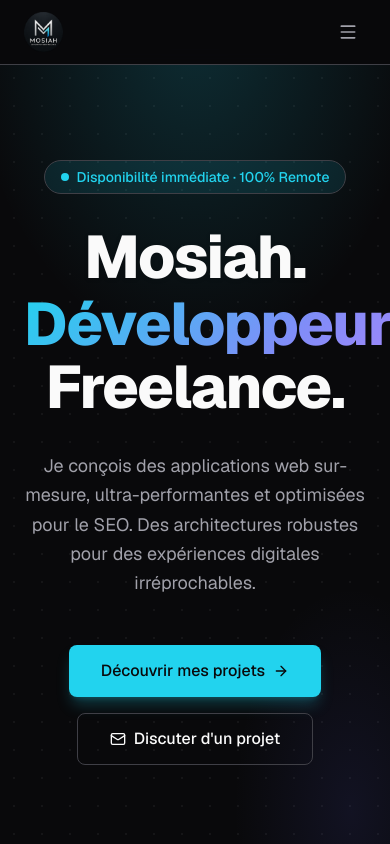
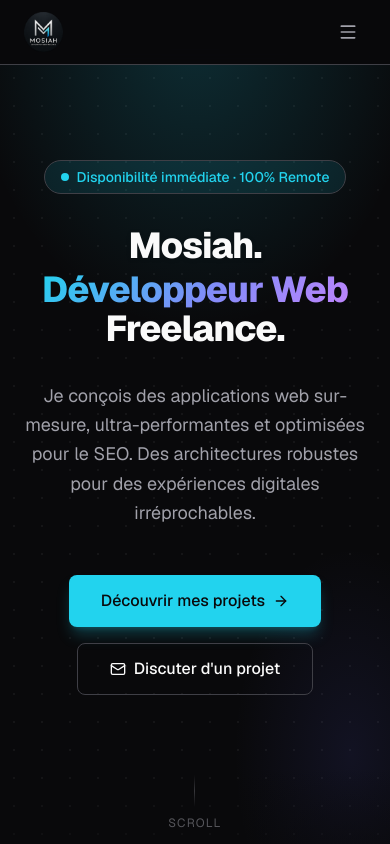
Before and after one commit to GROSJOINDEBEUH/portfolio, a Next.js app: page / in a window 390 px wide. Shown: the top 844 px of the page. Built offline with nearby package versions, Linux system fonts and the light colour scheme.

Commit message:
Hero h1 responsive — text-4xl mobile, text-6xl sm, break-words

```diff
--- a/src/components/sections/hero.tsx
+++ b/src/components/sections/hero.tsx
@@ -54,7 +54,7 @@
         </div>
 
         {/* H1 */}
-        <h1 className="mb-8 text-6xl font-extrabold leading-[1.05] tracking-tight sm:text-7xl lg:text-[5.5rem]">
+        <h1 className="mb-8 break-words text-4xl font-extrabold leading-[1.1] tracking-tight sm:text-6xl lg:text-[5.5rem]">
           <span className="block text-foreground drop-shadow-sm">
             Mosiah.
           </span>
@@ -66,7 +66,7 @@
                   'linear-gradient(135deg, #22d3ee 0%, #818cf8 55%, #c084fc 100%)',
               }}
             >
-              Développeur&nbsp;Web
+              Développeur Web
             </span>
             <span className="text-foreground"> Freelance.</span>
           </span>
```
